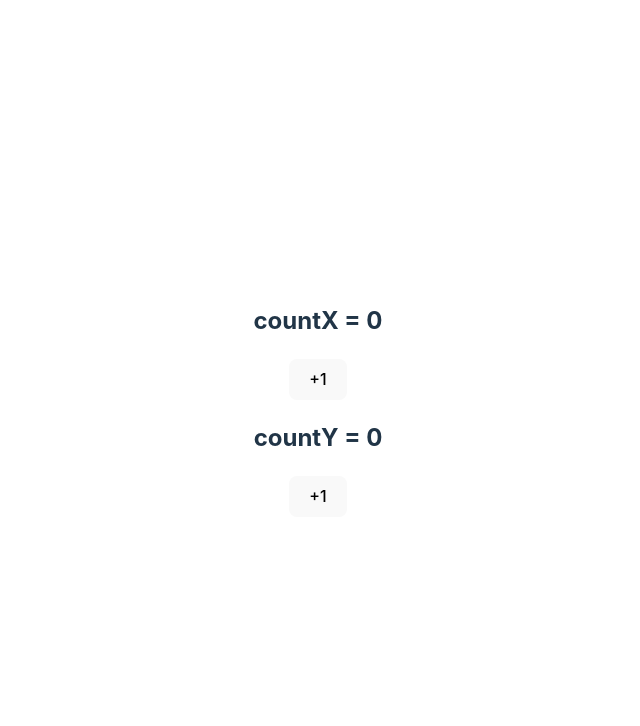
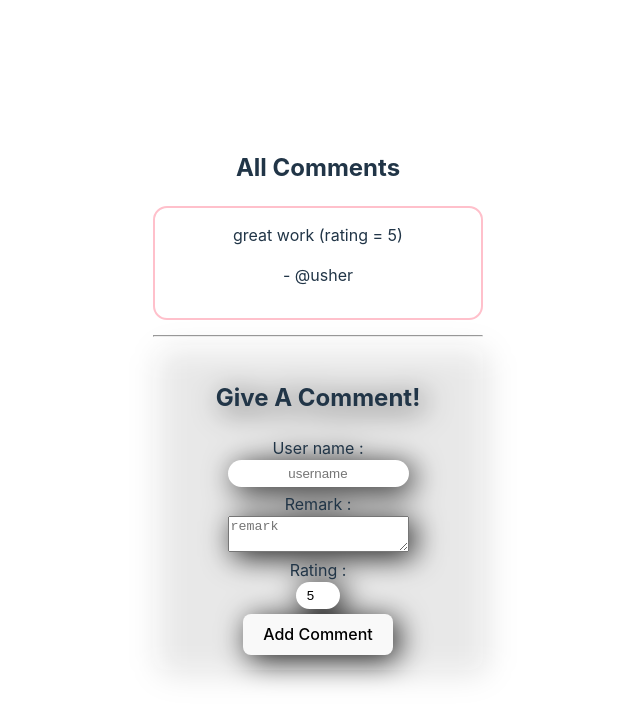
Before and after one commit to vinayBagde/Forms_in_react, a React (Vite) app: page / in a window 1280 px wide. Shown: the top 726 px of the page, without its empty margins (322-962 px from the left). Built offline with nearby package versions, Linux system fonts and the light colour scheme.

Commit message:
form validation

```diff
--- a/src/App.jsx
+++ b/src/App.jsx
@@ -8,8 +8,8 @@ export default function App() {
     <>
       {/* <Form/> */}
       {/* <CommentsForm/> */}
-      {/* <ShowComment/> */}
-      <Counter/>
+      <ShowComment/>
+      {/* <Counter/> */}
     </>
   );
 }
--- a/src/components/commentsForm/CommentsForm.jsx
+++ b/src/components/commentsForm/CommentsForm.jsx
@@ -1,11 +1,13 @@
 import "./CommentsForm.css";
 import { useState } from "react";
-export default function CommentsForm({addNewComment}) {
+export default function CommentsForm({ addNewComment }) {
   let [formData, setFormData] = useState({
     username: "",
     remark: "",
     rating: 5,
   });
+
+  let [isValid, setIsValid] = useState(true);
 
   let handleInputChange = (event) => {
     setFormData((currData) => {
@@ -15,10 +17,15 @@ export default function CommentsForm({addNewComment}) {
 
   let handleSubmit = (event) => {
     event.preventDefault();
-    console.log(formData);
+    if (!formData.username) {
+      console.log("username cannot be empty");
+      setIsValid(false);
+      return;
+    }
     addNewComment(formData);
     setFormData({ username: "", remark: "", rating: 5 });
   };
+
   return (
     <>
       <div id="form">
@@ -36,6 +43,7 @@ export default function CommentsForm({addNewComment}) {
             name="username"
             value={formData.username}
           />
+          {!isValid && <p style={{ color: "red" }}>username cannot be empty</p>}
           <br />
           <label htmlFor="remark" className="formName">
             Remark :{" "}
@@ -62,6 +70,7 @@ export default function CommentsForm({addNewComment}) {
             name="rating"
             id="rating"
           />
+
           <br />
           <button>Add Comment</button>
         </form>
--- a/src/components/showComment/ShowComment.jsx
+++ b/src/components/showComment/ShowComment.jsx
@@ -26,6 +26,7 @@ export default function ShowComment() {
           </div>
         );
       })}
+      <hr />
 
       <CommentsForm addNewComment={addNewComment} />
     </>
```
